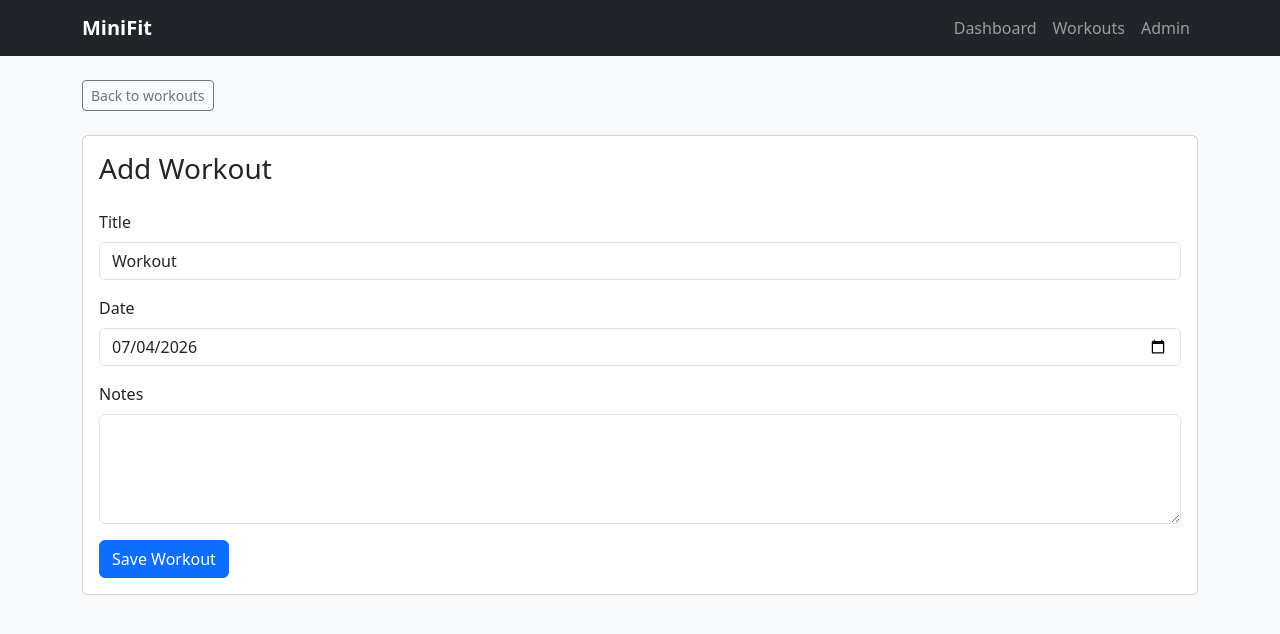
After one commit to vfb-dev/minifit, a Django app: page /workouts/add/ in a window 1280 px wide. The commit adds this page. Shown: the top 634 px of the page. Run offline with Django 5.2, Linux system fonts and the light colour scheme; the visitor is signed in with stand-in values (Sample User, id 1).

Commit message:
add workout

```diff
--- /dev/null
+++ b/templates/tracker/workout_form.html
@@ -0,0 +1,39 @@
+{% extends "base.html" %}
+
+{% block title %}Add Workout | MiniFit{% endblock %}
+
+{% block content %}
+<div class="mb-4">
+    <a href="{% url 'tracker:workout_list' %}" class="btn btn-outline-secondary btn-sm">Back to workouts</a>
+</div>
+
+<div class="card">
+    <div class="card-body">
+        <h1 class="h3 mb-4">Add Workout</h1>
+
+        <form method="post">
+            {% csrf_token %}
+
+            <div class="mb-3">
+                <label class="form-label" for="{{ form.title.id_for_label }}">Title</label>
+                {{ form.title }}
+                {{ form.title.errors }}
+            </div>
+
+            <div class="mb-3">
+                <label class="form-label" for="{{ form.date.id_for_label }}">Date</label>
+                {{ form.date }}
+                {{ form.date.errors }}
+            </div>
+
+            <div class="mb-3">
+                <label class="form-label" for="{{ form.notes.id_for_label }}">Notes</label>
+                {{ form.notes }}
+                {{ form.notes.errors }}
+            </div>
+
+            <button class="btn btn-primary" type="submit">Save Workout</button>
+        </form>
+    </div>
+</div>
+{% endblock %}
--- a/templates/tracker/workout_list.html
+++ b/templates/tracker/workout_list.html
@@ -5,7 +5,7 @@
 {% block content %}
 <div class="d-flex justify-content-between align-items-center mb-3">
     <h1 class="h3 mb-0">Workouts</h1>
-    <a href="/admin/tracker/workout/add/" class="btn btn-primary">Add Workout</a>
+    <a href="{% url 'tracker:workout_create' %}" class="btn btn-primary">Add Workout</a>
 </div>
 
 {% if workouts %}
--- /dev/null
+++ b/tracker/forms.py
@@ -0,0 +1,14 @@
+from django import forms
+
+from .models import Workout
+
+
+class WorkoutForm(forms.ModelForm):
+    class Meta:
+        model = Workout
+        fields = ["title", "date", "notes"]
+        widgets = {
+            "title": forms.TextInput(attrs={"class": "form-control"}),
+            "date": forms.DateInput(attrs={"class": "form-control", "type": "date"}),
+            "notes": forms.Textarea(attrs={"class": "form-control", "rows": 4}),
+        }
--- a/tracker/urls.py
+++ b/tracker/urls.py
@@ -7,5 +7,6 @@
 urlpatterns = [
     path("", views.dashboard, name="dashboard"),
     path("workouts/", views.workout_list, name="workout_list"),
+    path("workouts/add/", views.workout_create, name="workout_create"),
     path("workouts/<int:pk>/", views.workout_detail, name="workout_detail"),
 ]
--- a/tracker/views.py
+++ b/tracker/views.py
@@ -5,6 +5,11 @@
 from django.shortcuts import get_object_or_404, render
 
 from .models import Workout
+
+from django.shortcuts import redirect
+from django.utils import timezone
+
+from .forms import WorkoutForm
 
 @login_required
 def dashboard(request):
@@ -43,3 +48,24 @@
             "workout": workout,
         },
     )
+
+@login_required
+def workout_create(request):
+    if request.method == "POST":
+        form = WorkoutForm(request.POST)
+
+        if form.is_valid():
+            workout = form.save(commit=False)
+            workout.user = request.user
+            workout.save()
+            return redirect("tracker:workout_detail", pk=workout.pk)
+    else:
+        form = WorkoutForm(initial={"date": timezone.localdate()})
+
+    return render(
+        request,
+        "tracker/workout_form.html",
+        {
+            "form": form,
+        },
+    )
```
